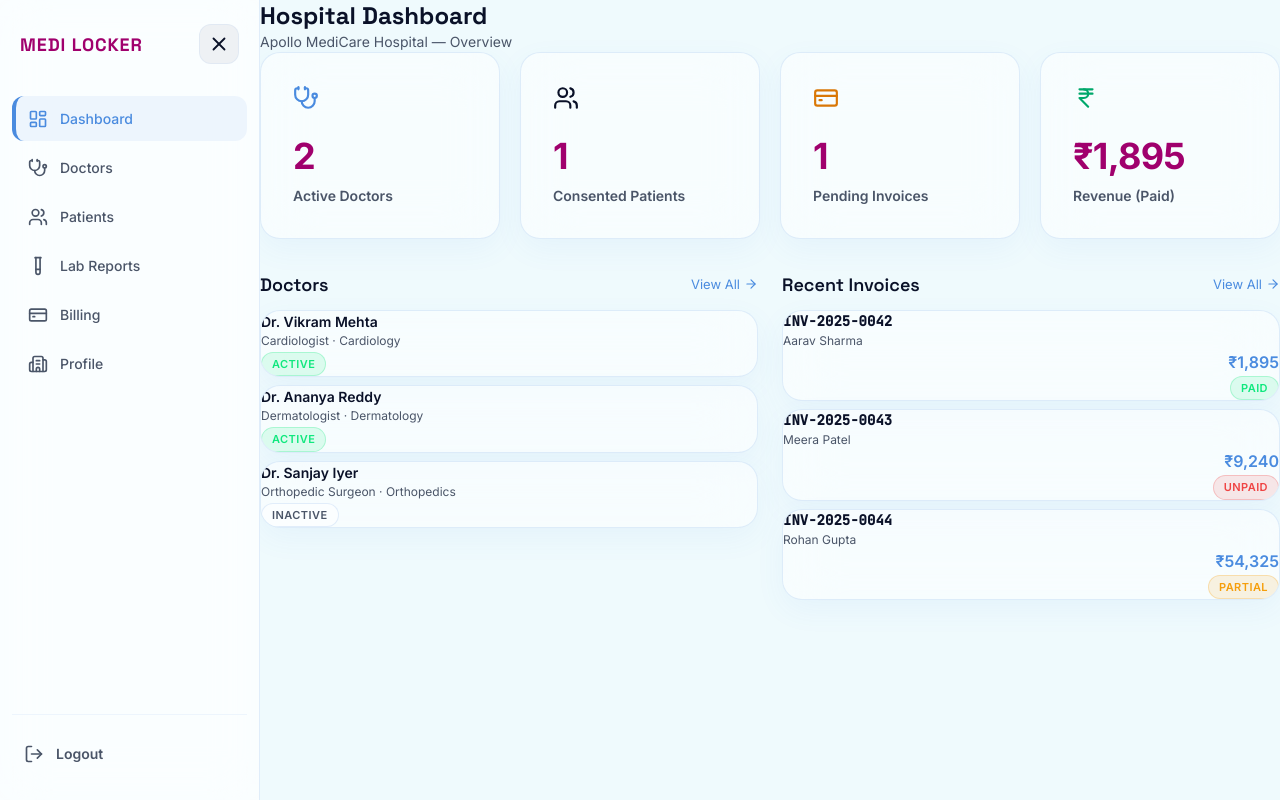
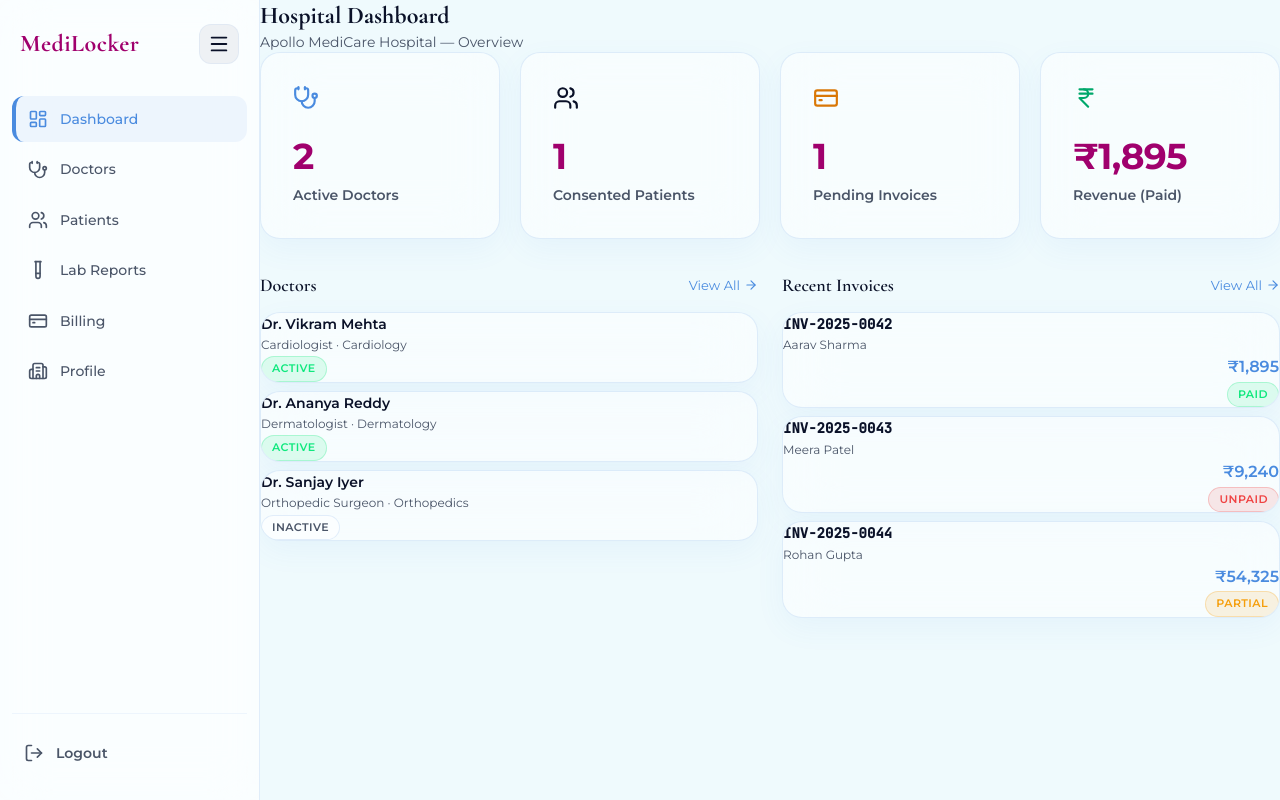
Before and after one commit to godnix7/BWAI_Obsidian_Logic, a React app in the folder frontend/: page /login in a window 1280 px wide. Both pictures are taken after a click on the button "Hospital". Built offline with nearby package versions, Linux system fonts and the light colour scheme; the HTML template or start-up script is replaced by a standard one.

Commit message:
updated frontend v0.4

```diff
--- a/frontend/src/components/Layout/Sidebar.jsx
+++ b/frontend/src/components/Layout/Sidebar.jsx
@@ -70,10 +70,10 @@ const Sidebar = ({ role, collapsed, setCollapsed }) => {
         }}>
           <Link to="/" style={{ textDecoration: "none" }}>
             <h2 style={{
-              fontFamily: "var(--font-display)", fontSize: 18, fontWeight: 800,
-              letterSpacing: "0.05em", color: "var(--eggplant)", margin: 0
+              fontFamily: "var(--font-display)", fontSize: 24, fontWeight: 700,
+              letterSpacing: "0.02em", color: "var(--eggplant)", margin: 0
             }}>
-              MEDI LOCKER
+              MediLocker
             </h2>
           </Link>
         </div>
@@ -89,7 +89,7 @@ const Sidebar = ({ role, collapsed, setCollapsed }) => {
           onMouseEnter={(e) => e.currentTarget.style.background = "var(--glass-light)"}
           onMouseLeave={(e) => e.currentTarget.style.background = "rgba(10, 17, 40, 0.05)"}
         >
-          {collapsed ? <Menu size={22} /> : <X size={22} />}
+          {collapsed ? <Menu size={22} /> : <Menu size={22} />}
         </button>
       </div>
 
--- a/frontend/src/index.css
+++ b/frontend/src/index.css
@@ -1,4 +1,4 @@
-@import url('https://fonts.googleapis.com/css2?family=Inter:wght@300;400;500;600;700;800&family=Space+Grotesk:wght@400;500;600;700&family=JetBrains+Mono:wght@400;500&display=swap');
+@import url('https://fonts.googleapis.com/css2?family=Cormorant+Garamond:ital,wght@0,300;0,400;0,500;0,600;0,700;1,400&family=Montserrat:wght@300;400;500;600;700&family=JetBrains+Mono:wght@400;500&display=swap');
 @import "tailwindcss";
 
 :root {
@@ -42,8 +42,8 @@
   --shadow-modal: 0 30px 60px rgba(10, 17, 40, 0.08);
   --shadow-button: 0 4px 16px rgba(74, 139, 223, 0.25);
 
-  --font-display: 'Space Grotesk', system-ui, sans-serif;
-  --font-body: 'Inter', system-ui, sans-serif;
+  --font-display: 'Cormorant Garamond', serif;
+  --font-body: 'Montserrat', sans-serif;
   --font-mono: 'JetBrains Mono', monospace;
 
   --sidebar-width: 260px;
@@ -62,10 +62,11 @@
   overflow-wrap: break-word;
 }
 
-* { box-sizing: border-box; margin: 0; padding: 0; }
+* { box-sizing: border-box; margin: 0; padding: 0; font-optical-sizing: auto; }
 
 body {
   font-family: var(--font-body);
+  line-height: 1.6;
   background: var(--bg-base);
   background-image:
     radial-gradient(at 0% 0%, rgba(74, 139, 223, 0.08) 0px, transparent 50%),
```
Also changed, not shown: 1 other file (tests, documents, lock files or other folders).
